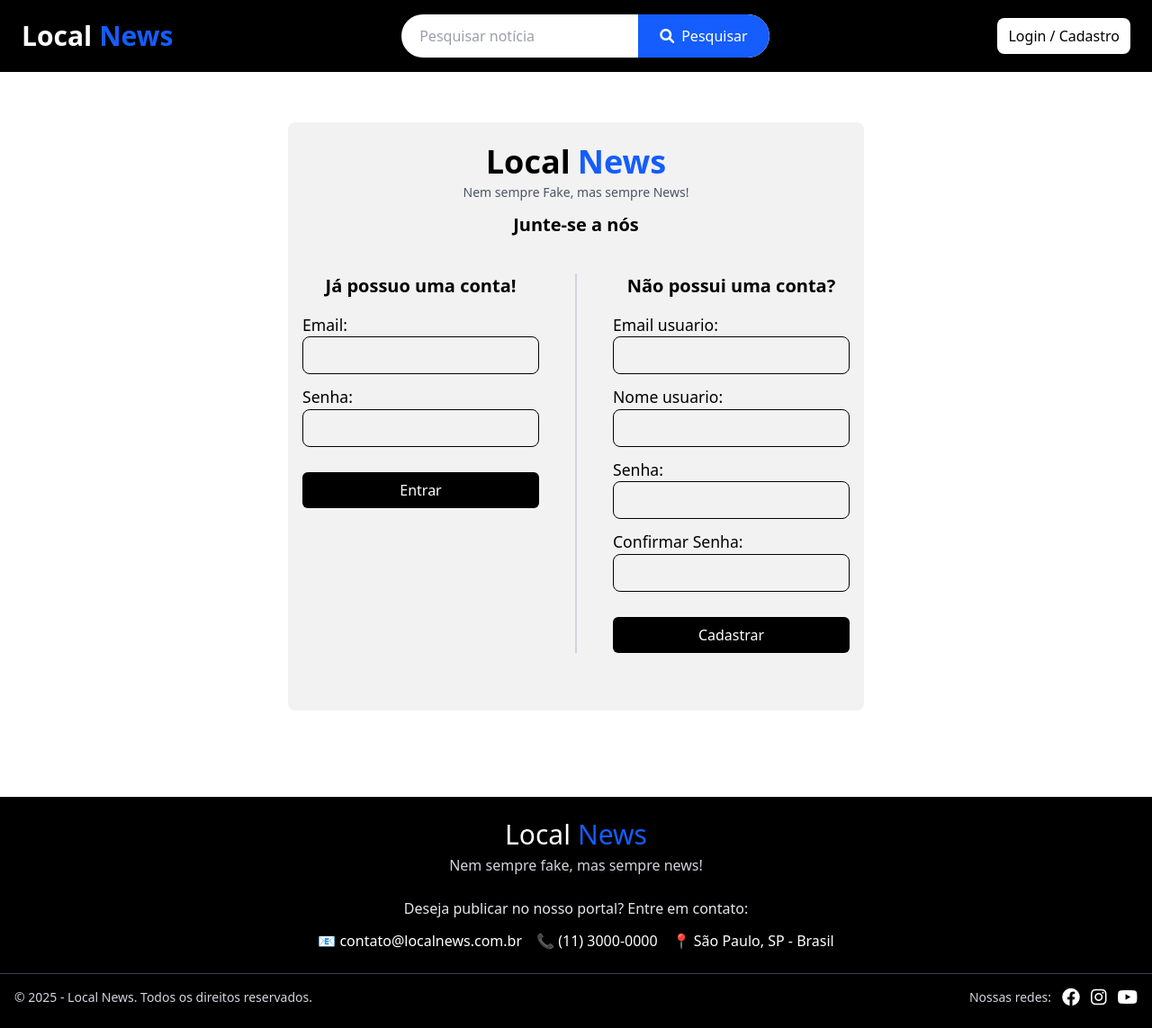
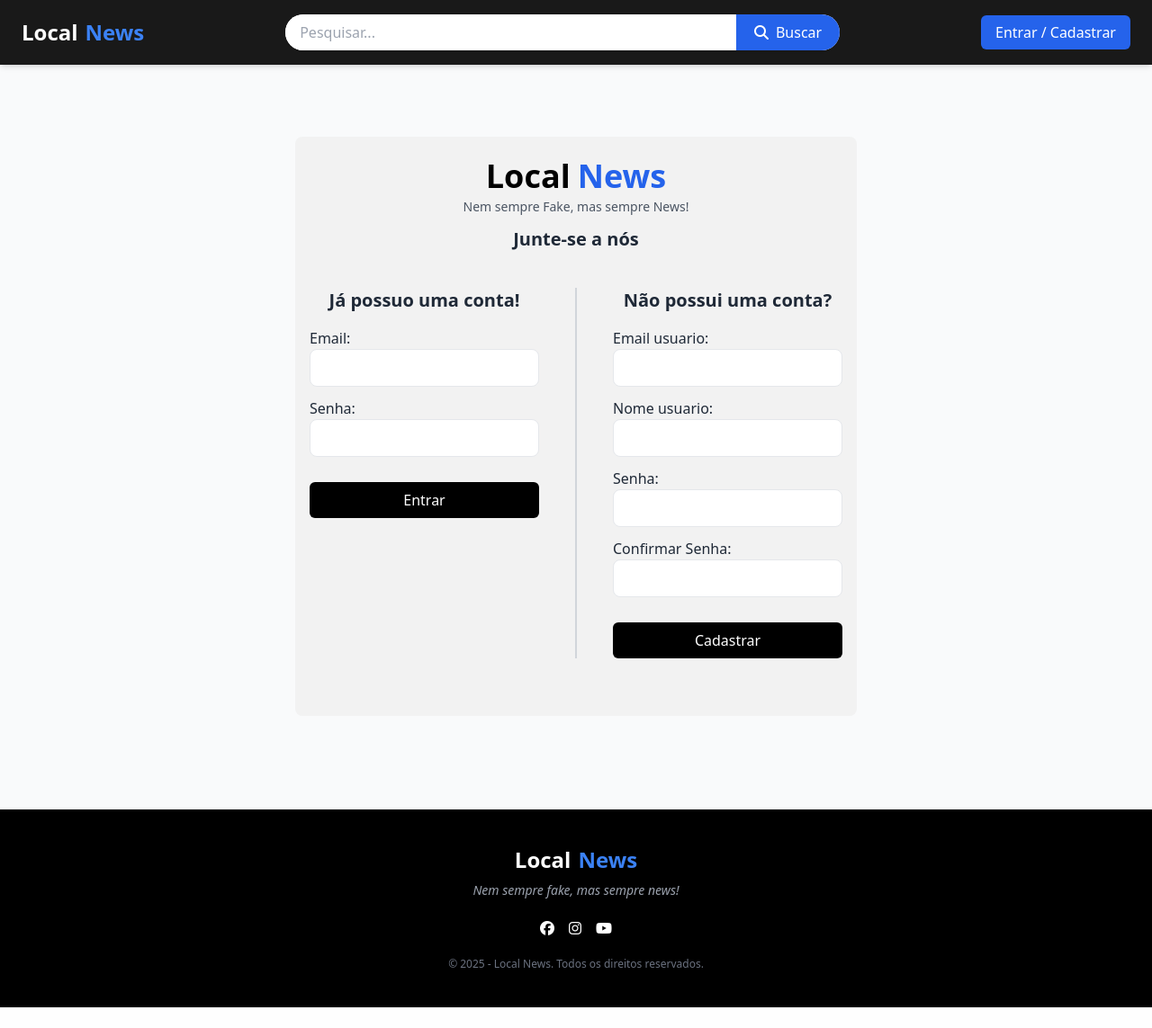
Before and after one commit to Emmanuelf21/Local-News, a Django app: page /cadastro/ in a window 1280 px wide. Shown: the whole page at 90% size. After the commit the page ends 1120 px from the top, so only its background shows below. Run offline with Django 5.2, Linux system fonts and the light colour scheme; some libraries are stand-ins or nearby versions.

Commit message:
Update base.html
update no base

```diff
--- a/noticias/templates/noticias/base.html
+++ b/noticias/templates/noticias/base.html
@@ -1,124 +1,104 @@
 {% load static %}
 <!DOCTYPE html>
 <html lang="pt-br">
+<head>
+  <meta charset="UTF-8" />
+  <meta name="viewport" content="width=device-width, initial-scale=1.0" />
+  <title>{% block title %}Local News{% endblock %}</title>
 
-<head>
-    <meta charset="UTF-8">
-    <meta name="viewport" content="width=device-width, initial-scale=1.0">
-    <title>{% block title %}Local News{% endblock %}</title>
-    <script src="https://cdn.jsdelivr.net/npm/@tailwindcss/browser@4"></script>
-    <link href="https://cdnjs.cloudflare.com/ajax/libs/font-awesome/6.0.0-beta3/css/all.min.css" rel="stylesheet">
-    <link rel="stylesheet" href="{% static 'css/cadastrar_noticia.css' %}">
-    <script>
-        document.addEventListener('DOMContentLoaded', () => {
-            const btn = document.getElementById('perfilButton');
-            const menu = document.getElementById('dropdownMenu');
+  <script src="https://cdn.tailwindcss.com"></script>
+  <link href="https://cdnjs.cloudflare.com/ajax/libs/font-awesome/6.5.0/css/all.min.css" rel="stylesheet" />
 
-            if (btn && menu) {
-                btn.addEventListener('click', (e) => {
-                    e.stopPropagation();
-                    menu.classList.toggle('hidden');
-                });
-                document.addEventListener('click', () => {
-                    menu.classList.add('hidden');
-                });
+  <style>
+    html { scroll-behavior: smooth; }
+    .fade-in { animation: fadeIn 0.3s ease-in-out; }
+    @keyframes fadeIn {
+      from { opacity: 0; transform: translateY(10px); }
+      to { opacity: 1; transform: translateY(0); }
     }
-        });
-    </script>
+  </style>
 
   {% block head %}{% endblock %}
 </head>
 
-<body class="min-h-screen flex flex-col">
-    <!-- Header -->
-    <header class="bg-black flex items-center justify-between px-6 py-4">
+<body class="min-h-screen flex flex-col bg-gray-50 text-gray-800">
+
+  <!-- HEADER -->
+  <header class="fixed top-0 left-0 w-full bg-black/90 backdrop-blur-md text-white shadow-md z-50">
+    <div class="max-w-7xl mx-auto flex items-center justify-between px-6 py-4">
+
       <!-- Logo -->
-        <a class="flex gap-2 items-center mb-2 sm:mb-0" href="{% url 'home' %}">
-            <h1 class="text-white text-2xl sm:text-3xl font-bold">Local</h1>
-            <h1 class="text-2xl sm:text-3xl text-blue-600 font-bold">News</h1>
+      <a href="{% url 'home' %}" class="flex gap-2 items-center">
+        <h1 class="text-2xl font-bold">Local</h1>
+        <h1 class="text-2xl font-bold text-blue-500">News</h1>
       </a>
 
-        <!-- Barra de pesquisa (oculta no mobile) -->
-        <form action="#" class="hidden sm:flex w-full sm:w-auto flex-grow sm:flex-grow-0 bg-white rounded-full shadow-md overflow-hidden mx-4 sm:mx-0">
-            <input type="text" name="q" placeholder="Pesquisar notícia"
-                class="flex-grow p-3 text-gray-700 focus:outline-none focus:ring-2 focus:ring-blue-500 rounded-l-full pl-5">
-            <button type="submit"
-                class="bg-blue-600 hover:bg-blue-900 text-white p-3 px-6 rounded-r-full transition duration-300 ease-in-out flex items-center justify-center">
-                <i class="fas fa-search mr-2"></i> Pesquisar
+      <!-- Pesquisa -->
+      <form method="get" action="{% url 'home' %}" class="hidden md:flex bg-white rounded-full overflow-hidden shadow-md w-1/2">
+        <input type="text" name="q" placeholder="Pesquisar..." class="flex-1 px-4 py-2 text-gray-700 focus:outline-none" />
+        <button class="bg-blue-600 px-5 hover:bg-blue-800 transition flex items-center gap-2">
+          <i class="fas fa-search"></i><span>Buscar</span>
         </button>
       </form>
 
       <!-- Perfil -->
-        <div class="relative inline-block text-left mt-2 sm:mt-0">
+      <div class="relative">
         {% if user.is_authenticated %}
-            <!-- Botão do perfil -->
-            <button id="perfilButton"
-                class="flex items-center gap-2 bg-white px-3 py-2 rounded-lg hover:bg-gray-100 focus:outline-none">
-                <img src="{% static 'img/user_icon.png' %}" alt="Perfil" class="w-6 h-6">
-                <span class="text-sm sm:text-base">{{ user.nome_usuario }}</span>
-                <svg class="w-4 h-4" xmlns="http://www.w3.org/2000/svg" fill="none" viewBox="0 0 24 24"
-                    stroke="currentColor">
-                    <path stroke-linecap="round" stroke-linejoin="round" stroke-width="2" d="M19 9l-7 7-7-7" />
-                </svg>
+          <button id="perfilButton" class="flex items-center gap-2 bg-white text-black px-3 py-2 rounded-lg hover:bg-gray-100">
+            <img src="{% static 'img/user_icon.png' %}" class="w-6 h-6 rounded-full border border-gray-300" />
+            <span class="hidden sm:inline">{{ user.nome_usuario }}</span>
+            <i class="fa-solid fa-chevron-down text-xs"></i>
           </button>
 
-            <!-- Dropdown -->
-            <div id="dropdownMenu"
-                class="hidden absolute right-0 mt-2 w-48 bg-white border border-gray-200 rounded-lg shadow-lg z-50">
-                <a href="#" class="block px-4 py-2 text-gray-700 hover:bg-gray-100 rounded-t-md">Alterar dados</a>
+          <div id="dropdownMenu" class="hidden absolute right-0 mt-2 w-48 bg-white rounded-lg shadow-lg fade-in">
+            <a href="{% url 'perfil' %}" class="block px-4 py-2 hover:bg-gray-100">Perfil</a>
             {% if user.perfil == 'editor' %}
-                <a href="{% url 'dashboard' %}" class="block px-4 py-2 text-gray-700 hover:bg-gray-100">Publicações</a>
-                <a href="{% url 'cadastrar_noticia' %}" class="block px-4 py-2 text-gray-700 hover:bg-gray-100">Criar notícia</a>
+              <a href="{% url 'dashboard' %}" class="block px-4 py-2 hover:bg-gray-100">Publicações</a>
+              <a href="{% url 'cadastrar_noticia' %}" class="block px-4 py-2 hover:bg-gray-100">Criar notícia</a>
             {% endif %}
-                <a href="{% url 'logout' %}" class="block px-4 py-2 text-gray-700 hover:bg-gray-100 rounded-b-md">Sair</a>
+            <a href="{% url 'logout' %}" class="block px-4 py-2 hover:bg-gray-100 text-red-500">Sair</a>
           </div>
         {% else %}
-            <div class="bg-white px-3 py-2 rounded-lg">
-                <a href="{% url 'login_cadastro' %}" class="text-black hover:underline text-sm sm:text-base">
-                    Login / Cadastro
+          <a href="{% url 'login_cadastro' %}" class="bg-blue-600 px-4 py-2 rounded-md hover:bg-blue-700 transition">
+            Entrar / Cadastrar
           </a>
+        {% endif %}
       </div>
-            {% endif %}
     </div>
   </header>
 
-    <!-- Main Content -->
-    <main class="flex-grow ">
-        {% block content %}
-        <!-- O conteúdo da página será renderizado aqui -->
-        {% endblock %}
+  <!-- CONTEÚDO -->
+  <main class="flex-grow pt-24 px-4 fade-in">
+    {% block content %}{% endblock %}
   </main>
 
-    <!-- Footer -->
-    <footer class="bg-black text-center py-6 mt-10">
-        <div class="flex flex-col gap-1 items-center">
-            <div class="flex gap-2 justify-center">
-                <h1 class="text-white text-2xl sm:text-3xl">Local</h1>
-                <h1 class="text-2xl sm:text-3xl text-blue-600">News</h1>
+  <!-- FOOTER -->
+  <footer class="bg-black text-white text-center py-10 mt-12">
+    <div class="flex flex-col gap-2 items-center">
+      <div class="flex gap-2 text-2xl font-bold">
+        <span>Local</span><span class="text-blue-500">News</span>
       </div>
-            <h2 class="text-gray-300 text-sm sm:text-base">Nem sempre fake, mas sempre news!</h2>
+      <p class="text-gray-400 text-sm italic">Nem sempre fake, mas sempre news!</p>
+      <div class="flex gap-4 mt-4">
+        <i class="fab fa-facebook hover:text-blue-500"></i>
+        <i class="fab fa-instagram hover:text-pink-500"></i>
+        <i class="fab fa-youtube hover:text-red-600"></i>
       </div>
-
-        <div class="mt-6 text-gray-200 text-sm sm:text-base">
-            <p>Deseja publicar no nosso portal? Entre em contato:</p>
-            <div class="flex flex-col sm:flex-row justify-center gap-4 mt-3 text-white">
-                <p>📧 contato@localnews.com.br</p>
-                <p>📞 (11) 3000-0000</p>
-                <p>📍 São Paulo, SP - Brasil</p>
-            </div>
-        </div>
-
-        <div class="w-full border-t border-gray-700 mt-6 pt-4 px-4 flex flex-col sm:flex-row items-center justify-between gap-2">
-            <p class="text-gray-300 text-sm">&copy; 2025 - Local News. Todos os direitos reservados.</p>
-            <div class="flex gap-3 items-center">
-                <p class="text-gray-300 text-sm">Nossas redes:</p>
-                <div class="flex gap-3">
-                    <i class="text-white fab fa-facebook fa-lg hover:text-blue-500"></i>
-                    <i class="text-white fab fa-instagram fa-lg hover:text-pink-500"></i>
-                    <i class="text-white fab fa-youtube fa-lg hover:text-red-600"></i>
-                </div>
-            </div>
+      <p class="text-xs text-gray-500 mt-4">&copy; 2025 - Local News. Todos os direitos reservados.</p>
     </div>
   </footer>
+
+  <script>
+    const btn = document.getElementById('perfilButton');
+    const menu = document.getElementById('dropdownMenu');
+    if (btn && menu) {
+      btn.addEventListener('click', e => {
+        e.stopPropagation();
+        menu.classList.toggle('hidden');
+      });
+      document.addEventListener('click', () => menu.classList.add('hidden'));
+    }
+  </script>
+
 </body>
 </html>
```
Lines whose indentation alone changed are shown as unchanged.
